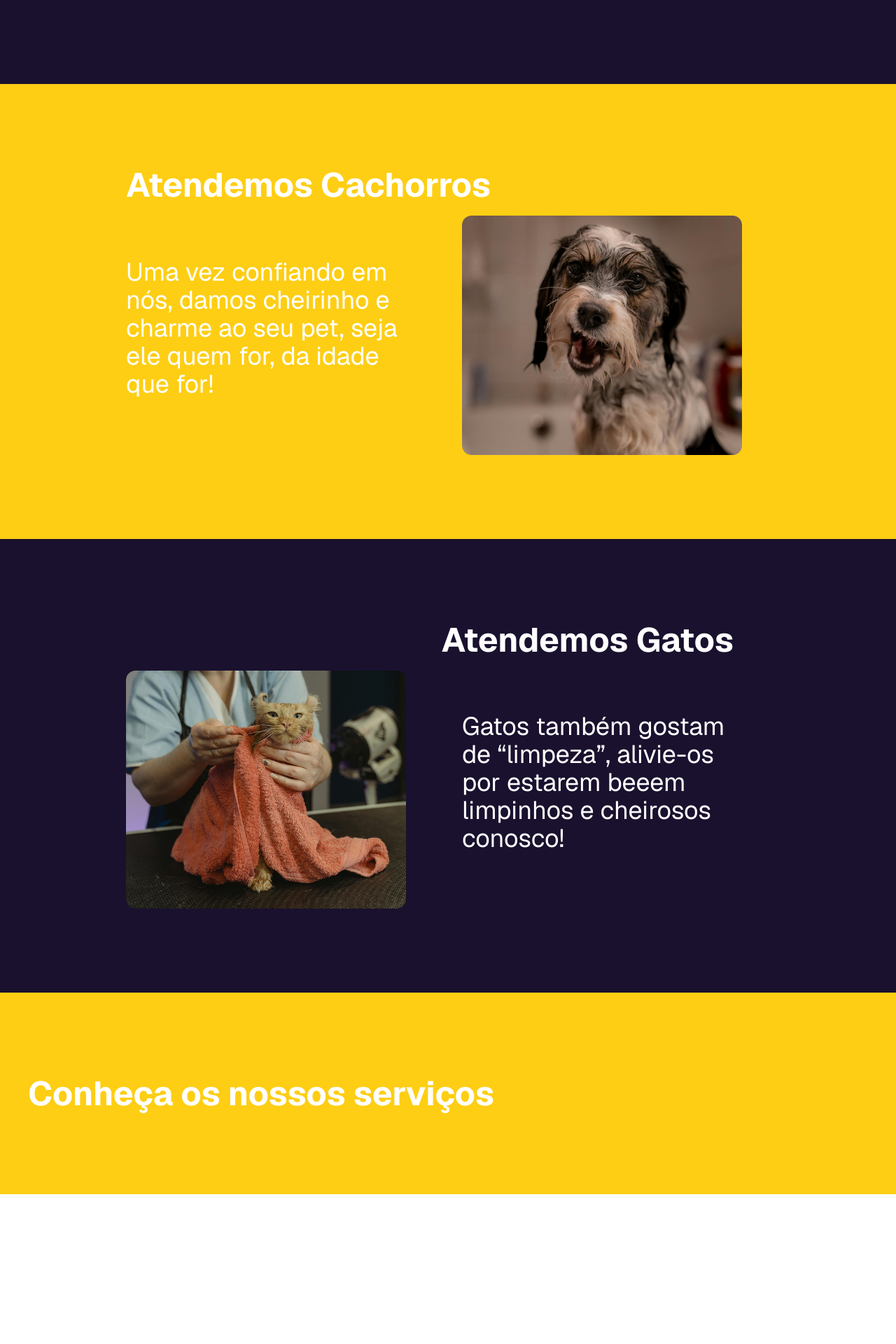
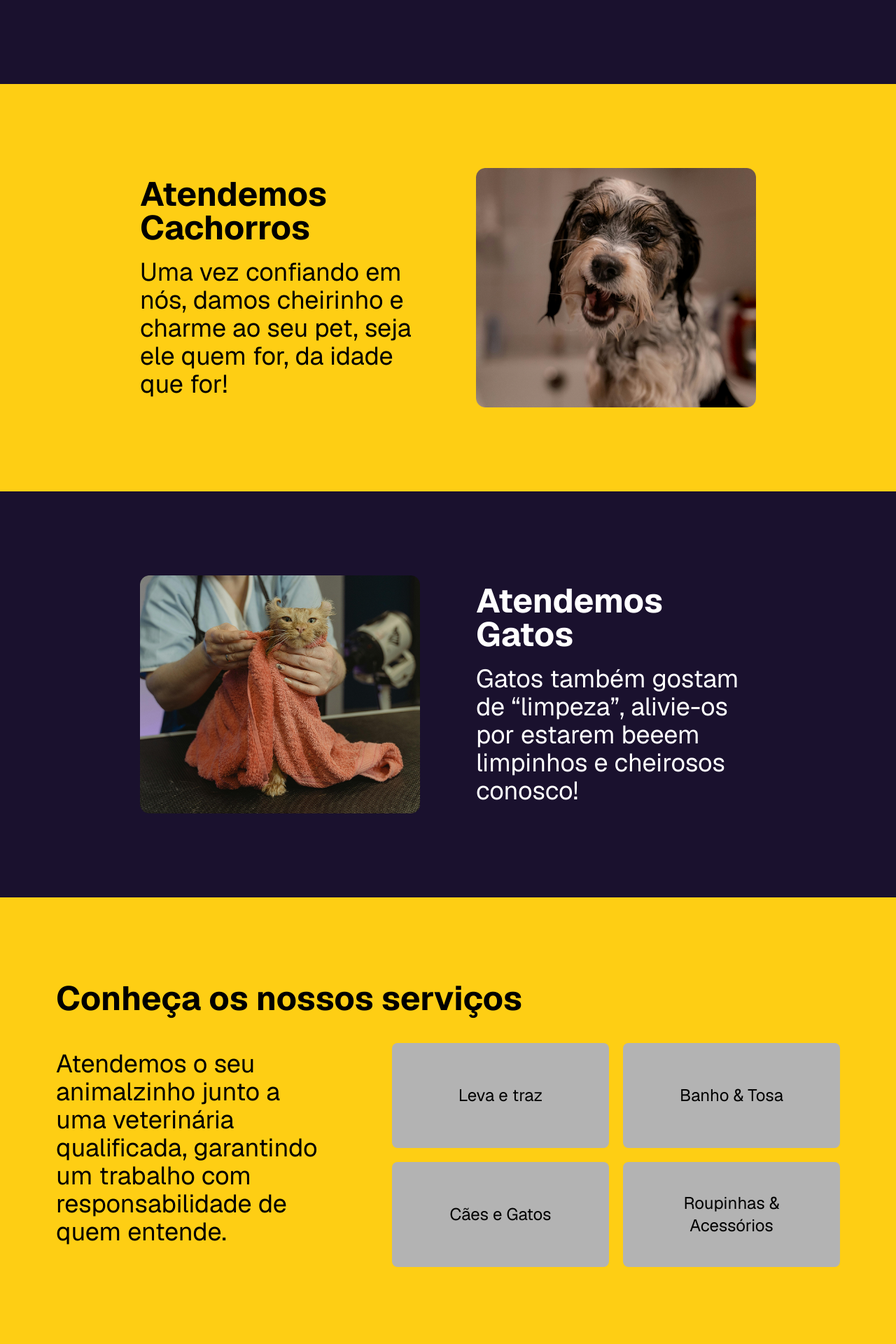
Before and after one commit to isaacmachado-dev/puppycarepet.com.br, a Next.js app in the folder front-end/: page / in a window 1280 px wide. Shown: the part 760-2680 px from the top of the page at 70% size. Before the commit the page ends 2466 px from the top, so only its background shows below. Built offline with nearby package versions, Linux system fonts and the light colour scheme.

Commit message:
feat: our services and footer early sections

```diff
--- a/front-end/src/app/components/ConfigSection.tsx
+++ b/front-end/src/app/components/ConfigSection.tsx
@@ -7,8 +7,7 @@ interface SectionProps {
 
 export function SectionYellow({ children, className = "" }: SectionProps) {
   return (
-    <section className={`bg-[#FECE14] py-30 sm:py-30 p-5 sm:p-10 flex flex-col justify-center
-    ${className}`}>
+    <section className={`bg-[#FECE14] py-25 sm:py-30 p-5 sm:p-10 flex flex-col justify-center text-black ${className}`}>
       {children}
     </section>
   );
@@ -16,8 +15,7 @@ export function SectionYellow({ children, className = "" }: SectionProps) {
 
 export function SectionPurple({ children, className = "" }: SectionProps) {
   return (
-    <section className={`bg-[#1A112E] py-30 sm:py-30  p-5 sm:p-10 flex flex-col justify-center
-    ${className}`}>
+    <section className={`bg-[#1A112E] py-25 sm:py-30 p-5 sm:p-10 flex flex-col justify-center items-center ${className}`}>
       {children}
     </section>
   );
@@ -26,7 +24,7 @@ export function SectionPurple({ children, className = "" }: SectionProps) {
 export function SetupSection({ children, className = "" }: SectionProps) {
 
   return (
-    <div className={`w-full max-w-[1000px] mx-auto px-5 sm:px-10 text-white ${className}`}>
+    <div className={`w-full max-w-[1200px] mx-auto px-5 sm:px-10 ${className}`}>
       {children}
     </div>
   );
--- /dev/null
+++ b/front-end/src/app/components/Footer.tsx
@@ -0,0 +1,14 @@
+import Image from "next/image";
+
+export default function Footer() {
+    return (
+        <footer className="flex p-20 justify-center bg-[#171717]">
+            <Image src="/Footer/footer-puppycare.png" alt="Footer Logo"
+                width={300}
+                height={300}
+
+
+            />
+        </footer>
+    );
+}
--- a/front-end/src/app/components/TextSection.tsx
+++ b/front-end/src/app/components/TextSection.tsx
@@ -7,7 +7,7 @@ interface SectionProps {
 
 export default function H2({ children, className = "" }: SectionProps) {
     return (
-        <h2 className={`text-5xl font-bold text-center sm:text-left ${className}`}>
+        <h2 className={`text-5xl font-bold ${className}`}>
             {children}
         </h2>
     )
--- a/front-end/src/app/layout.tsx
+++ b/front-end/src/app/layout.tsx
@@ -1,6 +1,7 @@
 import type { Metadata } from "next";
 import { Geist, Geist_Mono } from "next/font/google";
 import "./globals.css";
+import Footer from "./components/Footer";
 
 const geistSans = Geist({
   variable: "--font-geist-sans",
@@ -27,7 +28,11 @@ export default function RootLayout({
       <body
         className={`${geistSans.variable} ${geistMono.variable} antialiased`}
       >
+
         {children}
+
+        <Footer />
+
       </body>
     </html>
   );
--- a/front-end/src/app/page.tsx
+++ b/front-end/src/app/page.tsx
@@ -65,7 +65,7 @@ export default function Home() {
 
                 <Link
                   href="#"
-                  className="rounded-md bg-[#E72989] px-10 py-4 hover:bg-[#dc197b] text-white font-bold tracking-[2] transform transition-transform duration-200 hover:scale-120 will-change-auto mt-5 mx-auto"
+                  className="rounded-md bg-[#E72989] px-10 py-4 hover:bg-[#dc197b] text-white font-semibold tracking-[2] transform transition-transform duration-200 hover:scale-120 will-change-auto mt-5 mx-auto sm:text-xl"
                 >
                   Agende agora
                 </Link>
--- a/front-end/src/app/sections/CatSection.tsx
+++ b/front-end/src/app/sections/CatSection.tsx
@@ -5,29 +5,36 @@ import H2 from "../components/TextSection";
 export default function CatSection() {
     return (
         <SectionPurple>
+            <SetupSection className="flex flex-col sm:flex-row gap-5 sm:gap-20 justify-center">
 
-            <SetupSection>
-                <H2 className="sm:text-right mr-13">
-                    Atendemos Gatos
+                {/* H2 Mobile */}
+                <H2 className="text-center sm:hidden">
+                    Atendemos <br /> Gatos
                 </H2>
 
-                <div className="flex flex-col-reverse sm:flex-row items-center gap-10 sm:gap-20">
-
+                {/* Coluna esquerda: Imagem Gato */}
+                <div className="flex justify-center ">
                     <Image
                         src="/CatSection/cat-section.png"
                         alt="Gato"
                         width={400}
                         height={400}
-                        className="rounded-lg mt-5"
+                        className="rounded-lg"
                     />
+                </div>
 
-                    <p className="max-w-[400px] text-4xl">
-                        Gatos também gostam de “limpeza”,  alivie-os por estarem beeem limpinhos e cheirosos conosco!
+                {/* Coluna direita: H2 desktop + P */}
+                <div className="flex flex-col justify-center">
+                    <H2 className="hidden sm:block text-left">
+                        Atendemos <br /> Gatos
+                    </H2>
+
+                    <p className="max-w-[400px] text-4xl sm:mt-5">
+                        Gatos também gostam de “limpeza”, alivie-os por estarem beeem limpinhos e cheirosos conosco!
                     </p>
+                </div>
 
-                </div>
             </SetupSection>
-
         </SectionPurple>
     );
 }
--- a/front-end/src/app/sections/DogSection.tsx
+++ b/front-end/src/app/sections/DogSection.tsx
@@ -5,28 +5,36 @@ import H2 from "../components/TextSection";
 export default function DogSection() {
     return (
         <SectionYellow>
+            <SetupSection className="flex flex-col sm:flex-row-reverse gap-5 sm:gap-20 justify-center">
 
-            <SetupSection>
-
-                <H2>
-                    Atendemos Cachorros
+                {/* H2 Mobile */}
+                <H2 className="text-center sm:hidden">
+                    Atendemos <br /> Cachorros
                 </H2>
 
-                <div className="flex flex-col-reverse sm:flex-row items-center gap-10 sm:gap-20 mx-auto">
-                    <p className="max-w-[400px] text-4xl justify-center">
-                        Uma vez confiando em nós, damos cheirinho e charme ao seu pet, seja ele quem for, da idade que for!
-                    </p>
-
+                {/* Imagem */}
+                <div className="flex justify-center">
                     <Image
                         src="/DogSection/dog-section.png"
                         alt="Cachorro"
                         width={400}
                         height={400}
-                        className="rounded-lg mt-5"
+                        className="rounded-lg sm:mt-0"
                     />
                 </div>
+
+                {/* Coluna do texto */}
+                <div className="flex flex-col justify-center">
+                    <H2 className="hidden sm:block text-left">
+                        Atendemos <br /> Cachorros
+                    </H2>
+
+                    <p className="max-w-[400px] text-4xl sm:mt-5">
+                        Uma vez confiando em nós, damos cheirinho e charme ao seu pet, seja ele quem for, da idade que for!
+                    </p>
+                </div>
+
             </SetupSection>
-
         </SectionYellow>
     );
 }
--- a/front-end/src/app/sections/OurServices.tsx
+++ b/front-end/src/app/sections/OurServices.tsx
@@ -1,13 +1,49 @@
-import { SectionYellow } from "../components/ConfigSection";
+import { SectionYellow, SetupSection } from "../components/ConfigSection";
 import H2 from "../components/TextSection";
 
 
 export default function OurServices() {
     return (
         <SectionYellow>
-            <H2>
-                Conheça os nossos serviços
-            </H2>
-        </SectionYellow>
+            <SetupSection>
+
+                <H2>
+                    Conheça os nossos serviços
+                </H2>
+
+                <div className="flex flex-col sm:flex-row gap-5 sm:gap-20 justify-center items-center mt-5">
+                    <p className="max-w-[400px] text-4xl text-left justify-center">
+                        Atendemos o seu animalzinho junto a
+                        uma veterinária qualificada, garantindo
+                        um trabalho com responsabilidade de quem entende.
+                    </p>
+
+                    <div className="grid grid-cols-2 gap-5 mt-5">
+
+                        <p className="px-15 py-5 bg-[#B3B3B3] rounded-lg text-xl sm:text-2xl text-black font-normal flex items-center justify-center text-center min-h-[150px]">
+                            Leva e traz
+                        </p>
+
+                        <p className="px-15 py-5 bg-[#B3B3B3] rounded-lg text-xl sm:text-2xl text-black font-normal flex items-center justify-center text-center min-h-[150px]">
+                            Banho & Tosa
+                        </p>
+
+                        <p className="px-15 py-5 bg-[#B3B3B3] rounded-lg text-xl sm:text-2xl text-black font-normal flex items-center justify-center text-center min-h-[150px]">
+                            Cães e Gatos
+                        </p>
+
+                        <p className="px-15 py-5 bg-[#B3B3B3] rounded-lg text-xl sm:text-2xl text-black font-normal flex items-center justify-center text-center min-h-[150px]">
+                            Roupinhas & Acessórios
+                        </p>
+                    </div>
+
+                </div>
+            </SetupSection>
+
+            <div>
+
+            </div>
+
+        </SectionYellow >
     );
 }
```
Also changed, not shown: front-end/public/Footer/footer-puppycare.png (added).
